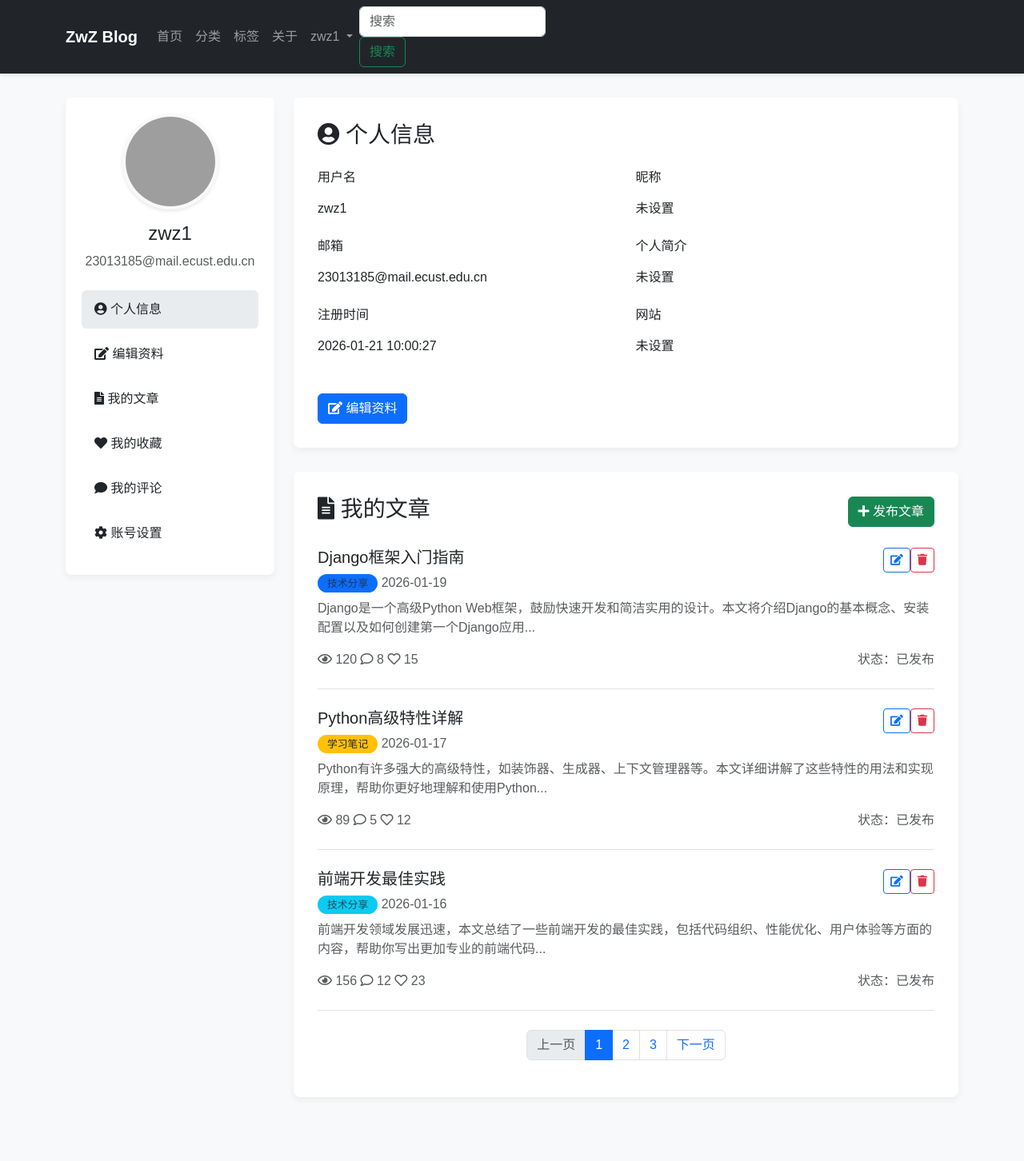
After one commit to zwz110/my_blog, a Django app: page /user/profile/ in a window 1280 px wide. The commit adds this page. Shown: the whole page at 80% size. Run offline with Django 5.2, Linux system fonts and the light colour scheme; a user stored in the database is signed in; grey boxes are pictures that could not be loaded.

Commit message:
modified:   zwz_blog/blog/templates/blog/index.html 	new file:   zwz_blog/templates/html/profile.html 	modified:   zwz_blog/user/__pycache__/urls.cpython-312.pyc 	modified:   zwz_blog/user/__pycache__/views.cpython-312.pyc 	modified:   zwz_blog/user/urls.py 	modified:   zwz_blog/user/views.py 	modified:   zwz_blog/zwz_blog/__pycache__/settings.cpython-312.pyc 	modified:   zwz_blog/zwz_blog/__pycache__/urls.cpython-312.pyc 	modified:   zwz_blog/zwz_blog/settings.py 	modified:   zwz_blog/zwz_blog/urls.py

```diff
--- /dev/null
+++ b/zwz_blog/templates/html/profile.html
@@ -0,0 +1,400 @@
+<!DOCTYPE html>
+<html lang="zh-CN">
+<head>
+    <meta charset="UTF-8">
+    <meta name="viewport" content="width=device-width, initial-scale=1.0">
+    <title>个人中心 - ZwZ Blog</title>
+    <!-- 引入Bootstrap CSS -->
+    <link rel="stylesheet" href="https://cdn.jsdelivr.net/npm/bootstrap@5.3.0/dist/css/bootstrap.min.css">
+    <!-- 引入Font Awesome图标库 -->
+    <link rel="stylesheet" href="https://cdnjs.cloudflare.com/ajax/libs/font-awesome/5.15.4/css/all.min.css">
+    <!-- 自定义样式 -->
+    <style>
+        body {
+            font-family: 'Microsoft YaHei', sans-serif;
+            background-color: #f8f9fa;
+        }
+
+        /* 导航栏样式 */
+        .navbar {
+            box-shadow: 0 2px 4px rgba(0,0,0,0.1);
+        }
+
+        /* 个人中心容器样式 */
+        .profile-container {
+            margin-top: 30px;
+            margin-bottom: 50px;
+        }
+
+        /* 侧边栏样式 */
+        .sidebar {
+            background-color: #ffffff;
+            border-radius: 8px;
+            box-shadow: 0 4px 8px rgba(0,0,0,0.05);
+            padding: 20px;
+            margin-bottom: 30px;
+        }
+
+        /* 个人信息卡片样式 */
+        .profile-card {
+            background-color: #ffffff;
+            border-radius: 8px;
+            box-shadow: 0 4px 8px rgba(0,0,0,0.05);
+            padding: 30px;
+            margin-bottom: 30px;
+        }
+
+        /* 文章列表卡片样式 */
+        .article-card {
+            background-color: #ffffff;
+            border-radius: 8px;
+            box-shadow: 0 4px 8px rgba(0,0,0,0.05);
+            padding: 30px;
+            margin-bottom: 30px;
+        }
+
+        /* 侧边栏菜单项样式 */
+        .sidebar-menu-item {
+            padding: 12px 16px;
+            border-radius: 6px;
+            margin-bottom: 8px;
+            transition: all 0.2s ease;
+            cursor: pointer;
+        }
+
+        .sidebar-menu-item:hover {
+            background-color: #f8f9fa;
+        }
+
+        .sidebar-menu-item.active {
+            background-color: #e9ecef;
+            font-weight: 500;
+        }
+
+        /* 头像样式 */
+        .avatar {
+            width: 120px;
+            height: 120px;
+            border-radius: 50%;
+            object-fit: cover;
+            border: 4px solid #f8f9fa;
+            box-shadow: 0 2px 4px rgba(0,0,0,0.1);
+        }
+
+        /* 表单样式 */
+        .form-label {
+            font-weight: 500;
+            margin-bottom: 8px;
+        }
+
+        /* 标签样式 */
+        .badge-custom {
+            font-size: 0.8rem;
+            padding: 4px 12px;
+            border-radius: 12px;
+            font-weight: 500;
+        }
+    </style>
+</head>
+<body>
+    <!-- 导航栏 -->
+    <nav class="navbar navbar-expand-lg navbar-dark bg-dark sticky-top">
+        <div class="container">
+            <a class="navbar-brand" href="{% url 'blog:index' %}">
+                <strong>ZwZ Blog</strong>
+            </a>
+            <button class="navbar-toggler" type="button" data-bs-toggle="collapse" data-bs-target="#navbarNav" aria-controls="navbarNav" aria-expanded="false" aria-label="Toggle navigation">
+                <span class="navbar-toggler-icon"></span>
+            </button>
+            <div class="collapse navbar-collapse" id="navbarNav">
+                <ul class="navbar-nav mr-auto">
+                    <li class="nav-item">
+                        <a class="nav-link" href="{% url 'blog:index' %}">首页</a>
+                    </li>
+                    <li class="nav-item">
+                        <a class="nav-link" href="#">分类</a>
+                    </li>
+                    <li class="nav-item">
+                        <a class="nav-link" href="#">标签</a>
+                    </li>
+                    <li class="nav-item">
+                        <a class="nav-link" href="#">关于</a>
+                    </li>
+                </ul>
+
+                <!-- 用户菜单 + 搜索框 -->
+                <div class="d-flex align-items-center">
+                    <!-- 用户认证菜单 -->
+                    <ul class="navbar-nav mr-4">
+                        {% if user.is_authenticated %}
+                            <li class="nav-item dropdown">
+                                <a class="nav-link dropdown-toggle" href="#" id="userDropdown" role="button" data-bs-toggle="dropdown" aria-expanded="false">
+                                    {{ user.username }}
+                                </a>
+                                <div class="dropdown-menu dropdown-menu-right" aria-labelledby="userDropdown">
+                                    <a class="dropdown-item" href="{% url 'user:profile' %}">个人中心</a>
+                                    <a class="dropdown-item" href="#">我的文章</a>
+                                    <div class="dropdown-divider"></div>
+                                    <a class="dropdown-item" href="#" data-bs-toggle="modal" data-bs-target="#logoutModal">退出登录</a>
+                                </div>
+                            </li>
+                        {% else %}
+                            <li class="nav-item mr-2">
+                                <a class="nav-link" href="{% url 'user:login' %}">登录</a>
+                            </li>
+                            <li class="nav-item">
+                                <a class="nav-link" href="{% url 'user:register' %}">注册</a>
+                            </li>
+                        {% endif %}
+                    </ul>
+                    <form class="form-inline my-2 my-lg-0">
+                        <input class="form-control mr-sm-2" type="search" placeholder="搜索" aria-label="Search">
+                        <button class="btn btn-outline-success my-2 my-sm-0" type="submit">搜索</button>
+                    </form>
+                </div>
+            </div>
+        </div>
+    </nav>
+
+    <!-- 个人中心内容 -->
+    <div class="container profile-container">
+        <div class="row">
+            <!-- 侧边栏 -->
+            <div class="col-md-3">
+                <div class="sidebar">
+                    <div class="text-center mb-4">
+                        <img src="https://picsum.photos/200/200?random=10" class="avatar" alt="用户头像">
+                        <h4 class="mt-3">{{ user.username }}</h4>
+                        <p class="text-muted">{{ user.email }}</p>
+                    </div>
+
+                    <div class="sidebar-menu">
+                        <div class="sidebar-menu-item active">
+                            <i class="fas fa-user-circle mr-2"></i> 个人信息
+                        </div>
+                        <div class="sidebar-menu-item">
+                            <i class="fas fa-edit mr-2"></i> 编辑资料
+                        </div>
+                        <div class="sidebar-menu-item">
+                            <i class="fas fa-file-alt mr-2"></i> 我的文章
+                        </div>
+                        <div class="sidebar-menu-item">
+                            <i class="fas fa-heart mr-2"></i> 我的收藏
+                        </div>
+                        <div class="sidebar-menu-item">
+                            <i class="fas fa-comment mr-2"></i> 我的评论
+                        </div>
+                        <div class="sidebar-menu-item">
+                            <i class="fas fa-cog mr-2"></i> 账号设置
+                        </div>
+                    </div>
+                </div>
+            </div>
+
+            <!-- 主内容区 -->
+            <div class="col-md-9">
+                <!-- 个人信息卡片 -->
+                <div class="profile-card">
+                    <h3 class="mb-4">
+                        <i class="fas fa-user-circle mr-2"></i> 个人信息
+                    </h3>
+                    <div class="row">
+                        <div class="col-md-6">
+                            <div class="mb-3">
+                                <label class="form-label">用户名</label>
+                                <p class="form-control-plaintext">{{ user.username }}</p>
+                            </div>
+                            <div class="mb-3">
+                                <label class="form-label">邮箱</label>
+                                <p class="form-control-plaintext">{{ user.email }}</p>
+                            </div>
+                            <div class="mb-3">
+                                <label class="form-label">注册时间</label>
+                                <p class="form-control-plaintext">{{ user.date_joined|date:"Y-m-d H:i:s" }}</p>
+                            </div>
+                        </div>
+                        <div class="col-md-6">
+                            <div class="mb-3">
+                                <label class="form-label">昵称</label>
+                                <p class="form-control-plaintext">{{ user.first_name|default:"未设置" }}</p>
+                            </div>
+                            <div class="mb-3">
+                                <label class="form-label">个人简介</label>
+                                <p class="form-control-plaintext">{% if user.profile.bio %}{{ user.profile.bio }}{% else %}未设置{% endif %}</p>
+                            </div>
+                            <div class="mb-3">
+                                <label class="form-label">网站</label>
+                                <p class="form-control-plaintext">{% if user.profile.website %}{{ user.profile.website }}{% else %}未设置{% endif %}</p>
+                            </div>
+                        </div>
+                    </div>
+                    <div class="mt-4">
+                        <button type="button" class="btn btn-primary">
+                            <i class="fas fa-edit mr-1"></i> 编辑资料
+                        </button>
+                    </div>
+                </div>
+
+                <!-- 我的文章卡片 -->
+                <div class="article-card">
+                    <div class="d-flex justify-content-between align-items-center mb-4">
+                        <h3>
+                            <i class="fas fa-file-alt mr-2"></i> 我的文章
+                        </h3>
+                        <a href="#" class="btn btn-success">
+                            <i class="fas fa-plus mr-1"></i> 发布文章
+                        </a>
+                    </div>
+
+                    <!-- 文章列表 -->
+                    <div class="article-list">
+                        <!-- 文章项1 -->
+                        <div class="mb-4 pb-4 border-bottom">
+                            <div class="d-flex justify-content-between align-items-start">
+                                <h5 class="mb-2">
+                                    <a href="#" class="text-dark text-decoration-none">Django框架入门指南</a>
+                                </h5>
+                                <div class="d-flex">
+                                    <button type="button" class="btn btn-sm btn-outline-primary mr-2">
+                                        <i class="fas fa-edit"></i>
+                                    </button>
+                                    <button type="button" class="btn btn-sm btn-outline-danger">
+                                        <i class="fas fa-trash"></i>
+                                    </button>
+                                </div>
+                            </div>
+                            <p class="text-muted mb-2">
+                                <span class="badge-custom bg-primary">技术分享</span>
+                                <span class="ml-2">2026-01-19</span>
+                            </p>
+                            <p class="text-muted">Django是一个高级Python Web框架，鼓励快速开发和简洁实用的设计。本文将介绍Django的基本概念、安装配置以及如何创建第一个Django应用...</p>
+                            <div class="d-flex justify-content-between align-items-center mt-2">
+                                <div class="text-muted">
+                                    <i class="far fa-eye mr-1"></i> 120
+                                    <i class="far fa-comment ml-3 mr-1"></i> 8
+                                    <i class="far fa-heart ml-3 mr-1"></i> 15
+                                </div>
+                                <span class="text-muted">状态：已发布</span>
+                            </div>
+                        </div>
+
+                        <!-- 文章项2 -->
+                        <div class="mb-4 pb-4 border-bottom">
+                            <div class="d-flex justify-content-between align-items-start">
+                                <h5 class="mb-2">
+                                    <a href="#" class="text-dark text-decoration-none">Python高级特性详解</a>
+                                </h5>
+                                <div class="d-flex">
+                                    <button type="button" class="btn btn-sm btn-outline-primary mr-2">
+                                        <i class="fas fa-edit"></i>
+                                    </button>
+                                    <button type="button" class="btn btn-sm btn-outline-danger">
+                                        <i class="fas fa-trash"></i>
+                                    </button>
+                                </div>
+                            </div>
+                            <p class="text-muted mb-2">
+                                <span class="badge-custom bg-warning text-dark">学习笔记</span>
+                                <span class="ml-2">2026-01-17</span>
+                            </p>
+                            <p class="text-muted">Python有许多强大的高级特性，如装饰器、生成器、上下文管理器等。本文详细讲解了这些特性的用法和实现原理，帮助你更好地理解和使用Python...</p>
+                            <div class="d-flex justify-content-between align-items-center mt-2">
+                                <div class="text-muted">
+                                    <i class="far fa-eye mr-1"></i> 89
+                                    <i class="far fa-comment ml-3 mr-1"></i> 5
+                                    <i class="far fa-heart ml-3 mr-1"></i> 12
+                                </div>
+                                <span class="text-muted">状态：已发布</span>
+                            </div>
+                        </div>
+
+                        <!-- 文章项3 -->
+                        <div class="mb-4 pb-4 border-bottom">
+                            <div class="d-flex justify-content-between align-items-start">
+                                <h5 class="mb-2">
+                                    <a href="#" class="text-dark text-decoration-none">前端开发最佳实践</a>
+                                </h5>
+                                <div class="d-flex">
+                                    <button type="button" class="btn btn-sm btn-outline-primary mr-2">
+                                        <i class="fas fa-edit"></i>
+                                    </button>
+                                    <button type="button" class="btn btn-sm btn-outline-danger">
+                                        <i class="fas fa-trash"></i>
+                                    </button>
+                                </div>
+                            </div>
+                            <p class="text-muted mb-2">
+                                <span class="badge-custom bg-info">技术分享</span>
+                                <span class="ml-2">2026-01-16</span>
+                            </p>
+                            <p class="text-muted">前端开发领域发展迅速，本文总结了一些前端开发的最佳实践，包括代码组织、性能优化、用户体验等方面的内容，帮助你写出更加专业的前端代码...</p>
+                            <div class="d-flex justify-content-between align-items-center mt-2">
+                                <div class="text-muted">
+                                    <i class="far fa-eye mr-1"></i> 156
+                                    <i class="far fa-comment ml-3 mr-1"></i> 12
+                                    <i class="far fa-heart ml-3 mr-1"></i> 23
+                                </div>
+                                <span class="text-muted">状态：已发布</span>
+                            </div>
+                        </div>
+                    </div>
+
+                    <!-- 分页 -->
+                    <nav aria-label="Page navigation example" class="mt-4">
+                        <ul class="pagination justify-content-center">
+                            <li class="page-item disabled">
+                                <a class="page-link" href="#" tabindex="-1">上一页</a>
+                            </li>
+                            <li class="page-item active"><a class="page-link" href="#">1</a></li>
+                            <li class="page-item"><a class="page-link" href="#">2</a></li>
+                            <li class="page-item"><a class="page-link" href="#">3</a></li>
+                            <li class="page-item">
+                                <a class="page-link" href="#">下一页</a>
+                            </li>
+                        </ul>
+                    </nav>
+                </div>
+            </div>
+        </div>
+    </div>
+
+    <!-- 退出登录模态框 -->
+    <div class="modal fade" id="logoutModal" tabindex="-1" role="dialog" aria-labelledby="logoutModalLabel" aria-hidden="true">
+        <div class="modal-dialog" role="document">
+            <div class="modal-content">
+                <div class="modal-header">
+                    <h5 class="modal-title" id="logoutModalLabel">确认退出</h5>
+                    <button type="button" class="btn-close" data-bs-dismiss="modal" aria-label="Close"></button>
+                </div>
+                <div class="modal-body">
+                    确定要退出登录吗？
+                </div>
+                <div class="modal-footer">
+                    <button type="button" class="btn btn-secondary" data-bs-dismiss="modal">取消</button>
+                    <form method="post" action="{% url 'user:logout' %}">
+                        {% csrf_token %}
+                        <button type="submit" class="btn btn-danger">确定退出</button>
+                    </form>
+                </div>
+            </div>
+        </div>
+    </div>
+
+    <!-- 引入JS文件 -->
+    <script src="https://code.jquery.com/jquery-3.6.0.min.js"></script>
+    <script src="https://cdn.jsdelivr.net/npm/bootstrap@5.3.0/dist/js/bootstrap.bundle.min.js"></script>
+    <script>
+        // 侧边栏菜单切换
+        document.querySelectorAll('.sidebar-menu-item').forEach(item => {
+            item.addEventListener('click', function() {
+                // 移除所有菜单项的active类
+                document.querySelectorAll('.sidebar-menu-item').forEach(menuItem => {
+                    menuItem.classList.remove('active');
+                });
+                // 添加当前菜单项的active类
+                this.classList.add('active');
+            });
+        });
+    </script>
+</body>
+</html>
--- a/zwz_blog/user/urls.py
+++ b/zwz_blog/user/urls.py
@@ -6,6 +6,8 @@ urlpatterns = [
     path('register/', views.register, name='register'),
     path('send_register_captcha/', views.send_register_captcha, name='send_register_captcha'),
     path('login/', views.user_login, name='login'),
+    path('logout/', views.logout, name='logout'),
+    path('profile/', views.profile, name='profile'),
     path('find_password/', views.find_password, name='find_password'),
     path('reset_password/<int:user_id>/', views.reset_password, name='reset_password'),
     path('find_password/get_captcha/', views.get_captcha, name='get_captcha'),
--- a/zwz_blog/user/views.py
+++ b/zwz_blog/user/views.py
@@ -1,6 +1,6 @@
 from django.shortcuts import render, redirect
 from .forms import UserRegisterForm,UserLoginForm,FindPasswordForm,ResetPasswordForm
-from django.contrib.auth import login as auth_login
+from django.contrib.auth import login as auth_login, logout as auth_logout
 from django.http import HttpResponse,JsonResponse
 from django.views.decorators.http import require_http_methods
 from django.contrib import messages
@@ -167,3 +167,19 @@ def reset_password(request, user_id):
     else:
         form=ResetPasswordForm()
     return render(request,'html/reset_password.html',{'form':form})
+def logout(request):
+    # 退出登录视图
+    if request.method == 'POST':
+        auth_logout(request)
+        messages.success(request, '已退出登录')
+        return redirect('user:login')
+    else:
+        form = UserLoginForm()
+        return render(request, 'html/login.html', {'form': form})
+
+def profile(request):
+    # 个人中心视图
+    if not request.user.is_authenticated:
+        messages.error(request, '请先登录')
+        return redirect('user:login')
+    return render(request, 'html/profile.html')
--- a/zwz_blog/zwz_blog/urls.py
+++ b/zwz_blog/zwz_blog/urls.py
@@ -21,8 +21,8 @@ from django.urls import path,include
 urlpatterns = [
     path('admin/', admin.site.urls),
     path('blog/',include('blog.urls')),
-    # 添加认证URL
-    path('',include('django.contrib.auth.urls')),
     # 添加用户注册URL
     path('user/', include('user.urls')),
+    # 添加Django内置认证URL
+    path('', include('django.contrib.auth.urls')),
 ]
```
Also changed, not shown: zwz_blog/blog/templates/blog/index.html (+59 -2 lines), zwz_blog/zwz_blog/settings.py (+8 -3 lines).
